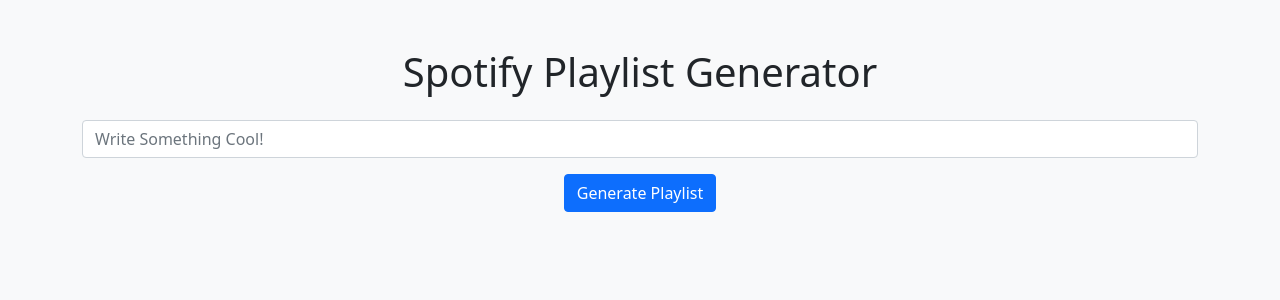
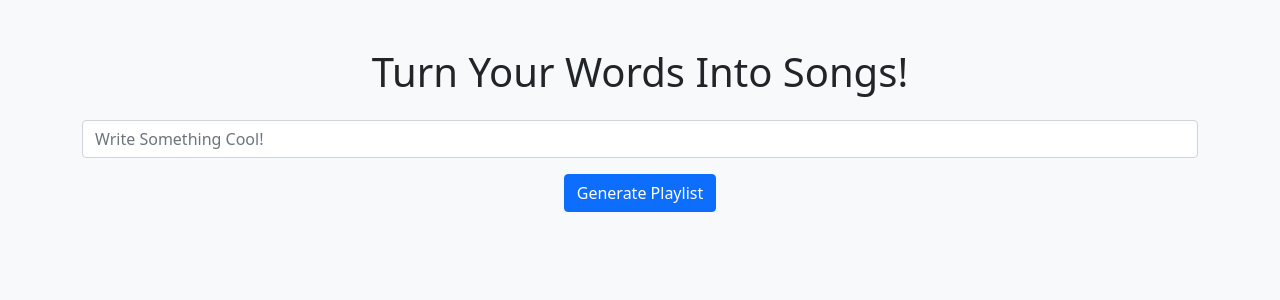
Before and after one commit to Pedrambn/spotify, a Flask app: page / in a window 1280 px wide. Shown: the top 300 px of the page. Run offline with Flask 3, Linux system fonts and the light colour scheme.

Commit message:
Update index.html

```diff
--- a/templates/index.html
+++ b/templates/index.html
@@ -3,12 +3,12 @@
 <head>
     <meta charset="UTF-8">
     <meta name="viewport" content="width=device-width, initial-scale=1.0">
-    <title>Turn Your Words into Songs!</title>
+    <title>Words to Songs!</title>
     <link href="https://cdn.jsdelivr.net/npm/bootstrap@5.1.3/dist/css/bootstrap.min.css" rel="stylesheet">
 </head>
 <body class="bg-light">
     <div class="container text-center my-5">
-        <h1>Spotify Playlist Generator</h1>
+        <h1>Turn Your Words Into Songs!</h1>
         <form action="/generate" method="post" class="mt-4">
             <input type="text" name="prompt" class="form-control" placeholder="Write Something Cool!" required>
             <button class="btn btn-primary mt-3">Generate Playlist</button>
```
